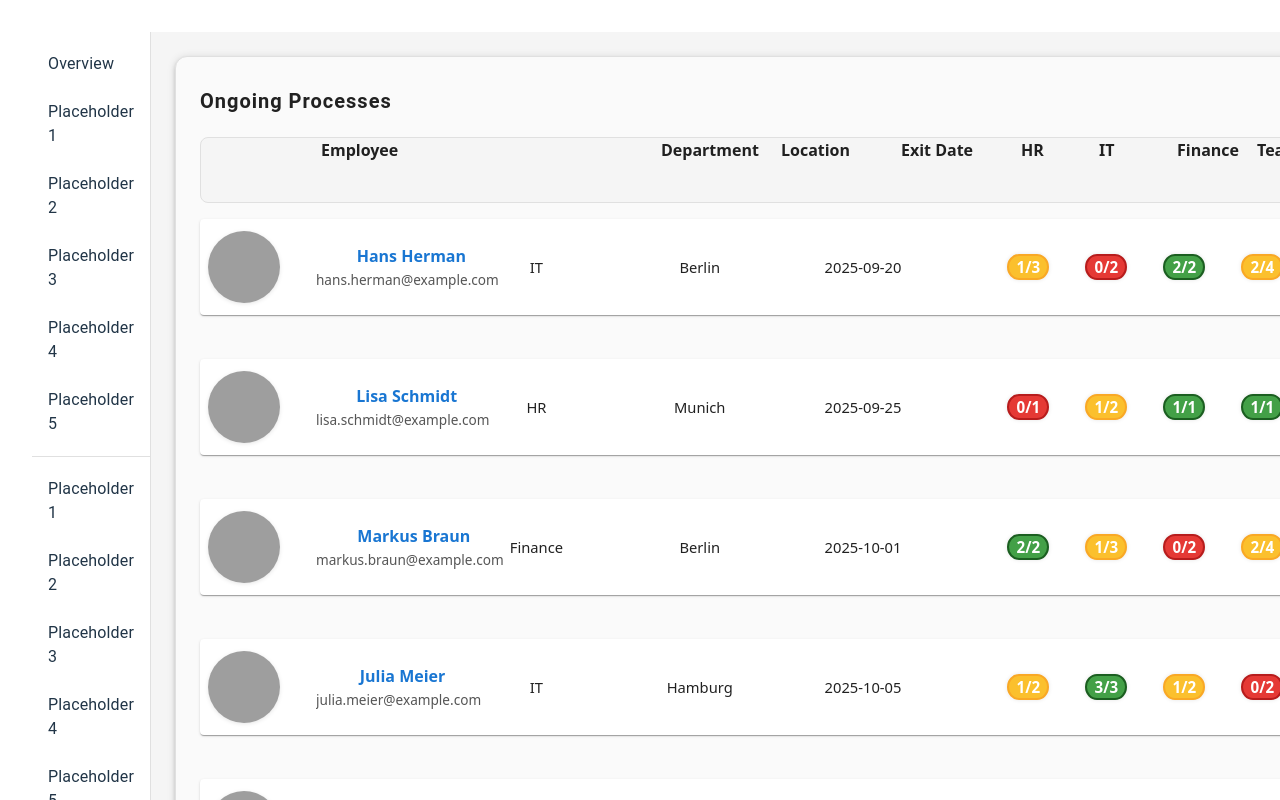
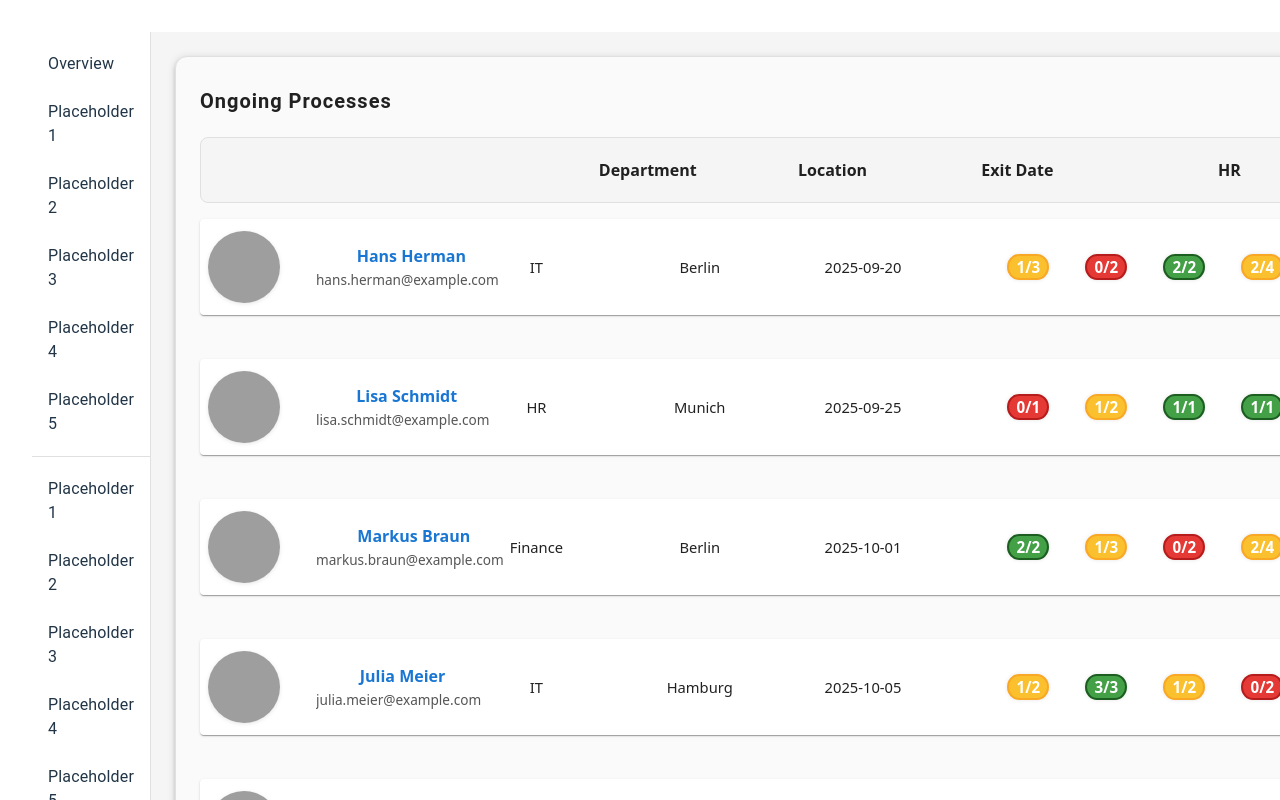
Before and after one commit to PatrickGress/offboardingtoolTS, a React (Vite) app: page / in a window 1280 px wide. Shown: the top 800 px of the page. Built offline with nearby package versions, Linux system fonts and the light colour scheme; grey boxes are pictures that could not be loaded; the HTML template or start-up script is replaced by a standard one.

Commit message:
TableHeader: percentual spacing according to cards

```diff
--- a/src/components/WorkflowOverview.tsx
+++ b/src/components/WorkflowOverview.tsx
@@ -232,17 +232,16 @@ export function WorkflowOverview({ onWorkflowClick }: { onWorkflowClick: (id: st
           </Select>
         </FormControl>
       </Box>
-      <Box sx={{ display: 'flex', alignItems: 'flex-start', fontWeight: 600, fontSize: '1rem', mb: 2, bgcolor: '#f5f5f5', borderRadius: 2, border: '1px solid #e0e0e0', minHeight: '64px', width: { xs: '1100px', lg: '1320px' }, paddingLeft: { xs: '32px', lg: '64px' }, paddingRight: { xs: '32px', lg: '64px' } }}>
-        <span style={{ minWidth: 56 }}></span>
-        <span style={{ minWidth: 340, maxWidth: 420, textAlign: 'left' }}>Employee</span>
-        <span style={{ minWidth: 120, textAlign: 'left' }}>Department</span>
-        <span style={{ minWidth: 120, textAlign: 'left' }}>Location</span>
-        <span style={{ minWidth: 120, textAlign: 'left' }}>Exit Date</span>
-        <span style={{ minWidth: 320, display: 'flex', gap: 18, justifyContent: 'flex-start' }}>
-          <span style={{ minWidth: 60, textAlign: 'left' }}>HR</span>
-          <span style={{ minWidth: 60, textAlign: 'left' }}>IT</span>
-          <span style={{ minWidth: 60, textAlign: 'left' }}>Finance</span>
-          <span style={{ minWidth: 60, textAlign: 'left' }}>Team</span>
+      <Box sx={{ display: 'flex', alignItems: 'center', fontWeight: 600, fontSize: '1rem', mb: 2, bgcolor: '#f5f5f5', borderRadius: 2, border: '1px solid #e0e0e0', minHeight: '64px', width: { xs: '1100px', lg: '1320px' }, paddingLeft: { xs: '32px', lg: '64px' }, paddingRight: { xs: '32px', lg: '64px' } }}>
+        <span style={{ flex: '0 0 22%', display: 'flex', alignItems: 'center', justifyContent: 'center', minWidth: 56 }}></span>
+        <span style={{ flex: '1 1 14%', display: 'flex', alignItems: 'center', justifyContent: 'center', minWidth: 120, maxWidth: 420, textAlign: 'center' }}>Department</span>
+        <span style={{ flex: '1 1 14%', display: 'flex', alignItems: 'center', justifyContent: 'center', minWidth: 120, textAlign: 'center' }}>Location</span>
+        <span style={{ flex: '1 1 14%', display: 'flex', alignItems: 'center', justifyContent: 'center', minWidth: 120, textAlign: 'center' }}>Exit Date</span>
+        <span style={{ flex: '1 1 36%', display: 'flex', gap: 18, alignItems: 'center', justifyContent: 'center', minWidth: 320 }}>
+          <span style={{ minWidth: 60, textAlign: 'center' }}>HR</span>
+          <span style={{ minWidth: 60, textAlign: 'center' }}>IT</span>
+          <span style={{ minWidth: 60, textAlign: 'center' }}>Finance</span>
+          <span style={{ minWidth: 60, textAlign: 'center' }}>Team</span>
         </span>
       </Box>
       <Grid container spacing={2}>
```
